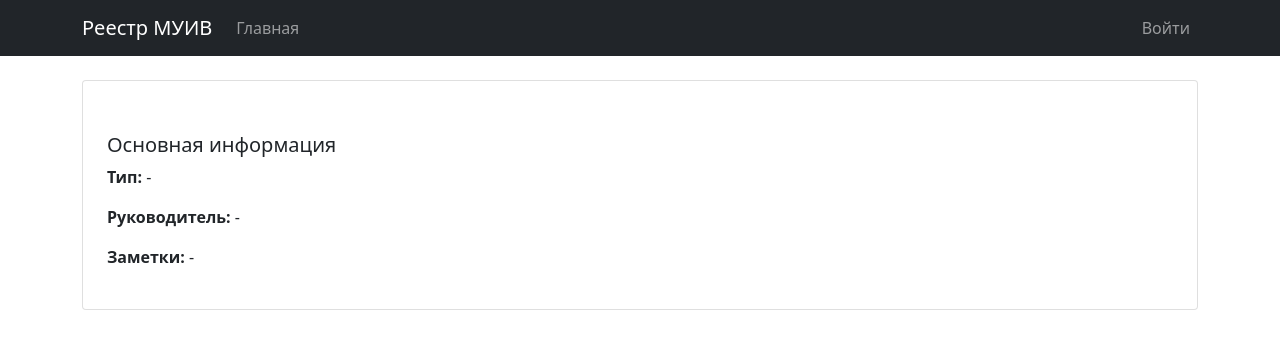
After one commit to LapotkoVeronikaA/IS_openStreetMap, a Flask app: template app/organizations/templates/organization_public_view.html in a window 1280 px wide. The commit adds this page. Shown: the top 349 px of the page. Run offline with Flask 3, Linux system fonts and the light colour scheme; the template is opened without the code that fills it, so the values that code supplies are empty.

Commit message:
добавлена страница для детального просмотра организации

```diff
--- a/app/organizations/routes.py
+++ b/app/organizations/routes.py
@@ -9,3 +9,9 @@ from . import organizations_bp
 def index():
     orgs = Organization.query.order_by(Organization.name).all()
     return render_template('organizations_index.html', organizations=orgs)
+
+@organizations_bp.route('/<int:org_id>')
+@permission_required_manual('view_organizations')
+def view_org(org_id):
+    org = Organization.query.get_or_404(org_id)
+    return render_template('organization_public_view.html', org=org)
--- /dev/null
+++ b/app/organizations/templates/organization_public_view.html
@@ -0,0 +1,26 @@
+{% extends "base.html" %}
+
+{% block title %}{{ org.name }}{% endblock %}
+
+{% block content %}
+<div class="card p-4">
+    <div class="d-flex justify-content-between align-items-center mb-4">
+        <div>
+            <h2 class="h4 mb-1">{{ org.name }}</h2>
+            <p class="text-muted mb-0">{{ org.location }}</p>
+        </div>
+        {% if check_user_permission('manage_organizations') %}
+        <a href="#" class="btn btn-primary">Редактировать</a>
+        {% endif %}
+    </div>
+
+    <div class="row g-4">
+        <div class="col-lg-8">
+            <h3 class="h5">Основная информация</h3>
+            <p><strong>Тип:</strong> {{ org.org_type or '-' }}</p>
+            <p><strong>Руководитель:</strong> {{ org.head_of_organization or '-' }}</p>
+            <p><strong>Заметки:</strong> {{ org.notes or '-' }}</p>
+        </div>
+    </div>
+</div>
+{% endblock %}
--- a/app/organizations/templates/organizations_index.html
+++ b/app/organizations/templates/organizations_index.html
@@ -29,6 +29,11 @@
                 <td>
                     <a href="#" class="btn btn-sm btn-outline-primary">Редактировать</a>
                 </td>
+                <td>
+                    <a href="{{ url_for('organizations.view_org', org_id=org.id) }}">{{ org.name }}
+
+                    </a>
+                </td>
             </tr>
             {% else %}
             <tr>
```
Also changed, not shown: 1 other file.
